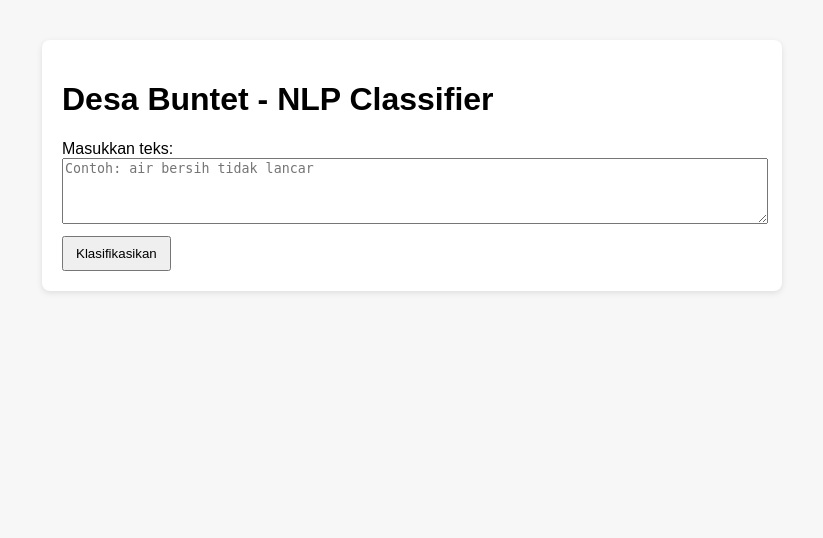
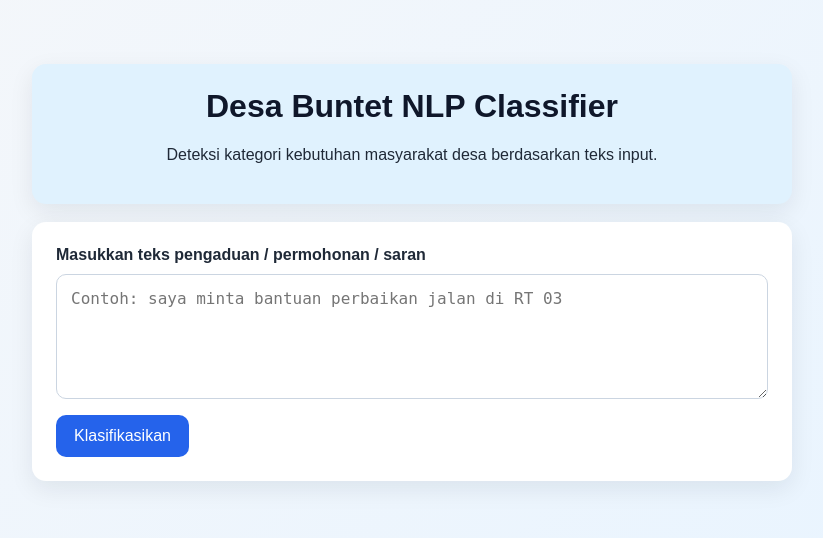
Before and after one commit to faisindrafauziii-dot/desa-buntet-nlp-classifier, a Flask app: page / in a window 1280 px wide. Shown: the top 538 px of the page, without its empty margins (228-1051 px from the left). Run offline with Flask 3, Linux system fonts and the light colour scheme.

Commit message:
Improve project completeness: add training logic, dataset, polished app UI, and updated README for a public-ready classifier demo.

```diff
--- a/app.py
+++ b/app.py
@@ -6,6 +6,10 @@ app = Flask(__name__)
 @app.get("/")
 def index():
     return render_template("index.html")
+
+@app.get("/health")
+def health():
+    return jsonify({"status": "ok", "project": "desa-buntet-nlp-classifier"})
 
 @app.get("/classify")
 def classify():
--- a/static/css/style.css
+++ b/static/css/style.css
@@ -1,5 +1,65 @@
-body { font-family: Arial, sans-serif; background:#f7f7f7; }
-.container { max-width:700px; margin:40px auto; background:#fff; padding:20px; border-radius:8px; box-shadow:0 2px 6px rgba(0,0,0,0.1)}
-textarea { width:100%; }
-button { margin-top:8px; padding:8px 12px }
-.card { margin-top:12px; padding:12px; background:#fafafa; border-radius:6px }
+body {
+  margin: 0;
+  font-family: Arial, sans-serif;
+  background: linear-gradient(135deg, #f5f7fa, #e8f4ff);
+  color: #1f2937;
+}
+
+.container {
+  max-width: 760px;
+  margin: 40px auto;
+  padding: 24px;
+}
+
+.card {
+  background: #ffffff;
+  border-radius: 14px;
+  box-shadow: 0 8px 24px rgba(15, 23, 42, 0.08);
+  padding: 24px;
+  margin-bottom: 18px;
+}
+
+.hero {
+  text-align: center;
+  background: #e0f2fe;
+}
+
+.hero h1 {
+  margin-top: 0;
+  color: #0f172a;
+}
+
+.form-card label {
+  display: block;
+  font-weight: 600;
+  margin-bottom: 10px;
+}
+
+textarea {
+  width: 100%;
+  box-sizing: border-box;
+  padding: 14px;
+  border: 1px solid #cbd5e1;
+  border-radius: 10px;
+  resize: vertical;
+  font-size: 16px;
+}
+
+button {
+  margin-top: 12px;
+  background: #2563eb;
+  color: #fff;
+  border: none;
+  border-radius: 10px;
+  padding: 12px 18px;
+  cursor: pointer;
+  font-size: 16px;
+}
+
+button:hover {
+  background: #1d4ed8;
+}
+
+.result-card h2 {
+  margin-top: 0;
+}
--- a/templates/index.html
+++ b/templates/index.html
@@ -3,36 +3,48 @@
   <head>
     <meta charset="utf-8">
     <meta name="viewport" content="width=device-width, initial-scale=1">
-    <title>Desa Buntet - NLP Classifier Demo</title>
+    <title>Desa Buntet NLP Classifier</title>
     <link rel="stylesheet" href="/static/css/style.css">
   </head>
   <body>
     <div class="container">
-      <h1>Desa Buntet - NLP Classifier</h1>
-      <form id="form">
-        <label for="text">Masukkan teks:</label>
-        <textarea id="text" rows="4" placeholder="Contoh: air bersih tidak lancar"></textarea>
-        <button type="submit">Klasifikasikan</button>
-      </form>
+      <div class="card hero">
+        <h1>Desa Buntet NLP Classifier</h1>
+        <p>Deteksi kategori kebutuhan masyarakat desa berdasarkan teks input.</p>
+      </div>
 
-      <div id="result" class="card" style="display:none">
-        <h3>Hasil</h3>
-        <p id="category"></p>
-        <p id="confidence"></p>
+      <div class="card form-card">
+        <form id="classification-form">
+          <label for="text">Masukkan teks pengaduan / permohonan / saran</label>
+          <textarea id="text" rows="5" placeholder="Contoh: saya minta bantuan perbaikan jalan di RT 03"></textarea>
+          <button type="submit">Klasifikasikan</button>
+        </form>
+      </div>
+
+      <div id="result" class="card result-card" style="display:none;">
+        <h2>Hasil Klasifikasi</h2>
+        <p><strong>Kategori:</strong> <span id="category"></span></p>
+        <p><strong>Confidence:</strong> <span id="confidence"></span></p>
       </div>
     </div>
 
     <script>
-      const form = document.getElementById('form')
-      form.addEventListener('submit', async (e) => {
-        e.preventDefault()
-        const text = encodeURIComponent(document.getElementById('text').value)
-        const resp = await fetch(`/classify?text=${text}`)
-        const data = await resp.json()
-        document.getElementById('category').textContent = 'Kategori: ' + (data.category || data.error)
-        document.getElementById('confidence').textContent = 'Confidence: ' + (data.confidence ?? '')
-        document.getElementById('result').style.display = 'block'
-      })
+      const form = document.getElementById('classification-form');
+      form.addEventListener('submit', async (event) => {
+        event.preventDefault();
+        const text = document.getElementById('text').value.trim();
+        if (!text) {
+          alert('Teks tidak boleh kosong.');
+          return;
+        }
+
+        const response = await fetch(`/classify?text=${encodeURIComponent(text)}`);
+        const data = await response.json();
+
+        document.getElementById('category').textContent = data.category || data.error || '-';
+        document.getElementById('confidence').textContent = data.confidence ? `${data.confidence}` : '-';
+        document.getElementById('result').style.display = 'block';
+      });
     </script>
   </body>
 </html>
```
Also changed, not shown: data/train_data.csv (+29 -12 lines), src/predict.py (+6 -1 lines), src/train_model.py (+22 -5 lines), README.md.
